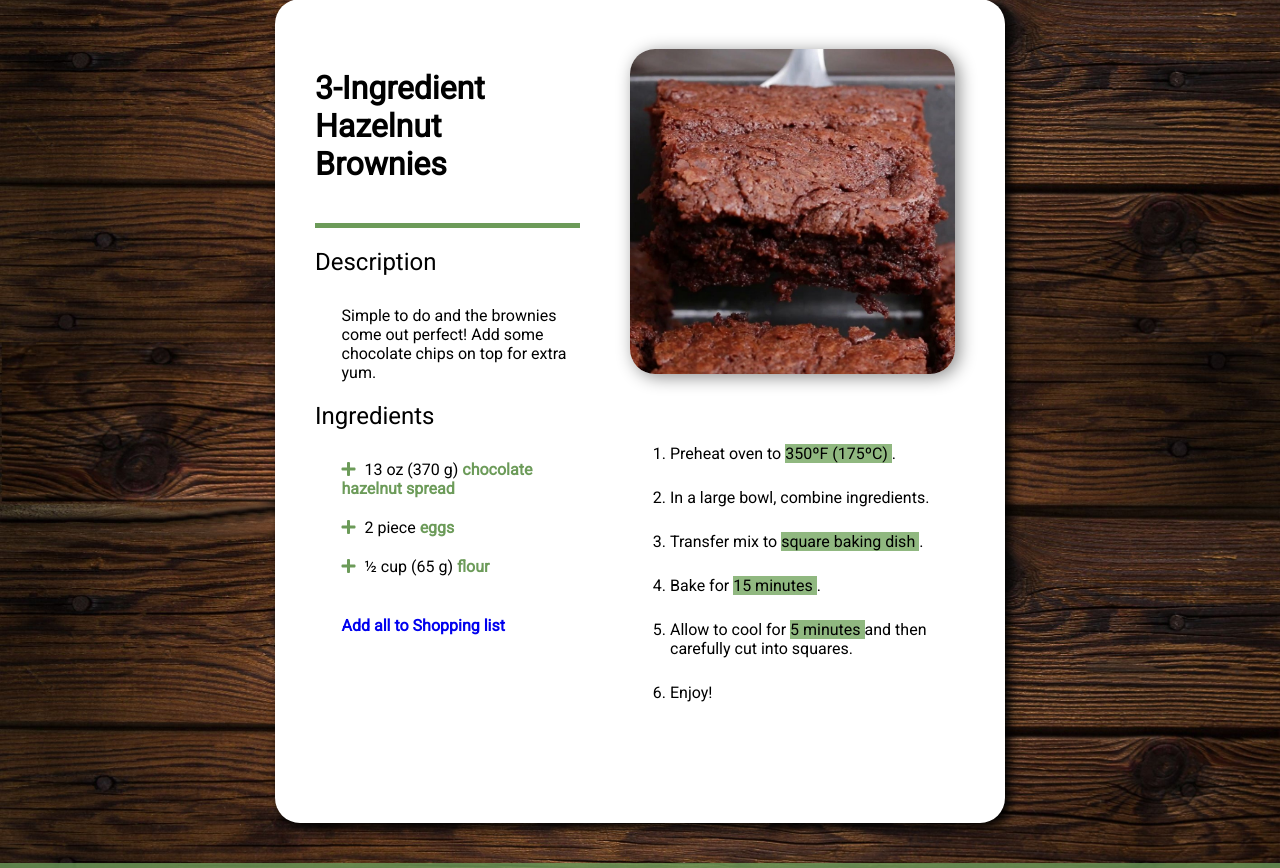
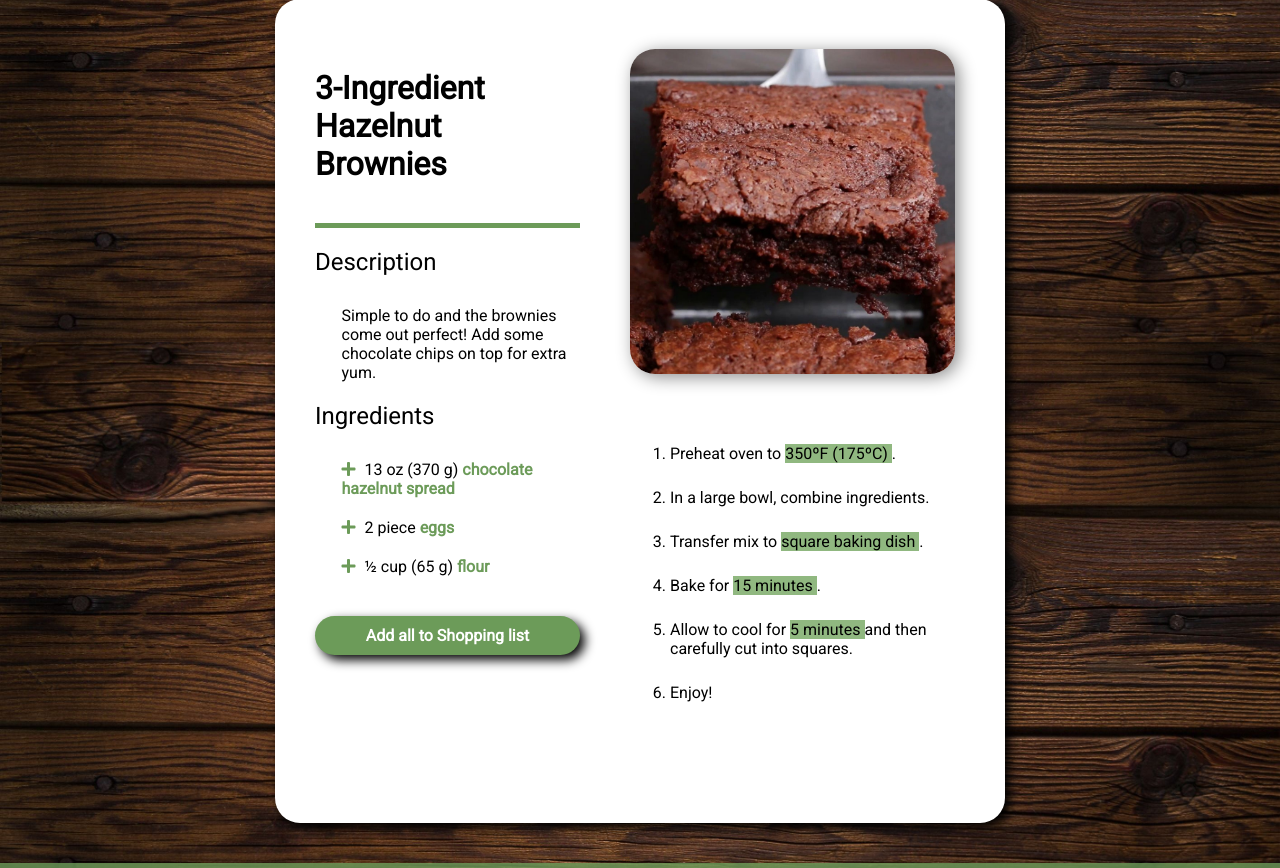
Before and after one commit to GDSourceMakers/Web-Recepies, a PHP site: page /recipe3.html in a window 1280 px wide. Shown: the part 201-1069 px from the top of the page. Run offline with PHP 8.4, Linux system fonts and the light colour scheme.

Commit message:
Fixes
 - Fixed sign up / sign in headers
 - Fixed recipe Add to shopping list buttons

```diff
--- a/css/recipe.css
+++ b/css/recipe.css
@@ -84,6 +84,8 @@
     font-weight: bold;
     margin-top: 20px;
     margin-left: 10%;
+    margin-left: 0;
+    margin-right: 0;
 }
 
 mark{
--- a/recipe1.html
+++ b/recipe1.html
@@ -76,7 +76,7 @@
                 </ul>
             </div>
             <a href="#">
-                <div class="button add_all_ingredients_button">Add all to Shopping list</div>
+                <div class="button button add_all_ingredients_button">Add all to Shopping list</div>
             </a>
 
         </div>
--- a/recipe2.html
+++ b/recipe2.html
@@ -69,7 +69,7 @@
                 </ul>
             </div>
             <a href="#">
-                <div class="add_all_ingredients_button">Add all to Shopping list</div>
+                <div class="button add_all_ingredients_button">Add all to Shopping list</div>
             </a>
 
         </div>
--- a/recipe3.html
+++ b/recipe3.html
@@ -71,7 +71,7 @@
                 </ul>
             </div>
             <a href="#">
-                <div class="add_all_ingredients_button">Add all to Shopping list</div>
+                <div class="button add_all_ingredients_button">Add all to Shopping list</div>
             </a>
 
         </div>
--- a/recipe4.html
+++ b/recipe4.html
@@ -77,7 +77,7 @@
                 </ul>
             </div>
             <a href="#">
-                <div class="add_all_ingredients_button">Add all to Shopping list</div>
+                <div class="button add_all_ingredients_button">Add all to Shopping list</div>
             </a>
 
         </div>
--- a/sign_in.html
+++ b/sign_in.html
@@ -19,7 +19,7 @@
 
 <header id="navbar" class="app_header">
 	<div class="top_bar">
-		<a href="welcome.html"><div class="site_name"><img src="/mg/logo_full.png" alt="logo"></div></a>
+		<a href="welcome.html"><div class="site_name"><img src="img/logo_full.png" alt="logo"></div></a>
 		<div class="top_bar__right">
 			<a href="sign_in.html" class="button header-button">Sign In</a>
 			<a href="sign_up.html" class="button header-button">Sign Up</a>
@@ -29,8 +29,8 @@
 		<ul>
             		<li> <a href="recipeSum.html"><i class="fas fa-pizza-slice"></i> Recipes</a></li>
           		  <li> <a href="in_stock.html"><i class="fas fa-carrot"></i> In stock</a></li>
-           		 <li><a href="shopping_list.html"> <i class="fas fa-list"></i>  Shopping list</a></li>
-          		  <li><a href="discover.html"> <i class="fas fa-globe"></i>  Discover</a></li>
+           		 <li><a href="shopping_list.html"> <i class="fas fa-list"></i> Shopping list</a></li>
+          		  <li><a href="discover.html"> <i class="fas fa-globe"></i> Discover</a></li>
        		 </ul>
 	</nav>
 </header>
--- a/sign_up.html
+++ b/sign_up.html
@@ -27,10 +27,10 @@
     </div>
     <nav class="main_menu">
         <ul>
-            <li> <a href="recipeSum.html"><i class="fas fa-pizza-slice"></i>Recipes</a></li>
-            <li> <a href="in_stock.html"><i class="fas fa-carrot"></i>In stock</a></li>
+            <li> <a href="recipeSum.html"><i class="fas fa-pizza-slice"></i> Recipes</a></li>
+            <li> <a href="in_stock.html"><i class="fas fa-carrot"></i> In stock</a></li>
             <li><a href="shopping_list.html"><i class="fas fa-list"></i> Shopping list</a></li>
-            <li><a href="discover.html"><i class="fas fa-globe"></i>Discover</a></li>
+            <li><a href="discover.html"><i class="fas fa-globe"></i> Discover</a></li>
         </ul>
     </nav>
 </header>
```
